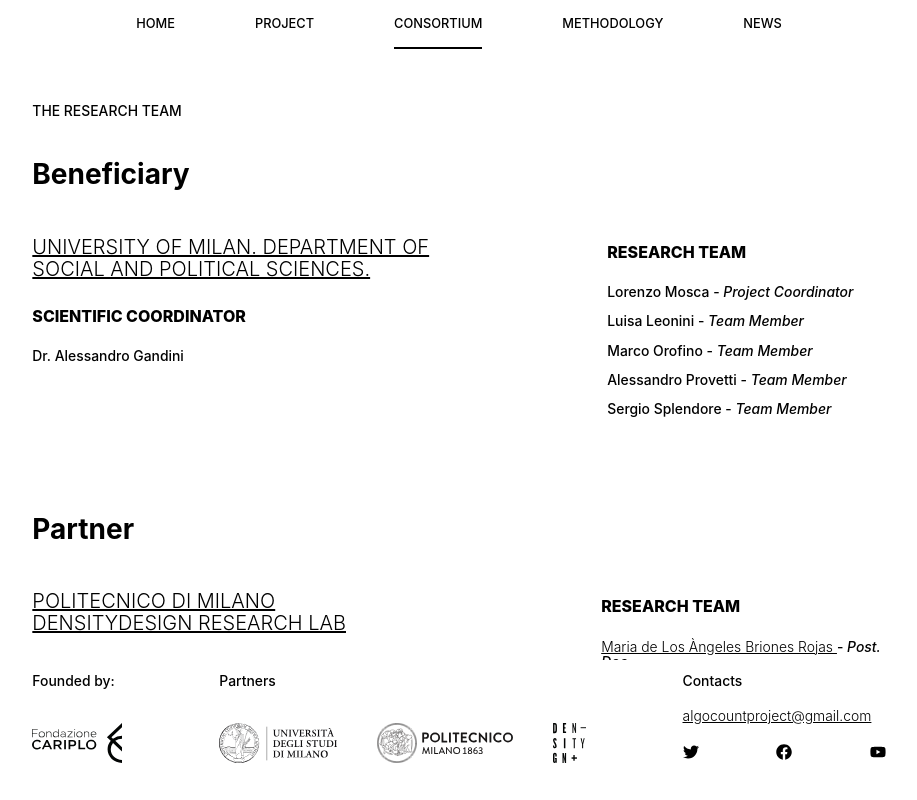
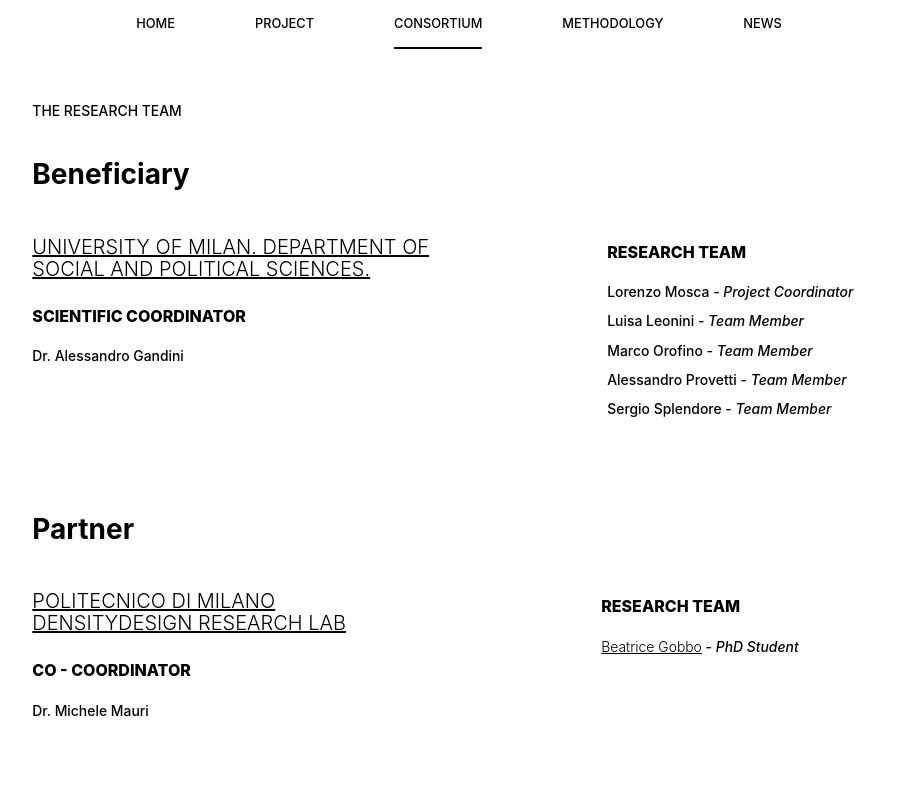
Before and after one commit to algocount/algocount, a Gatsby site: page /consortium in a window 1280 px wide. Shown: the top 800 px of the page, without its empty margins (181-1098 px from the left). Built offline with nearby package versions, Linux system fonts and the light colour scheme; Gatsby itself is replaced by a stand-in of ours.

Commit message:
Revert "edit dd"
This reverts commit 46b4b164c98570fa15df5e6f1b34941951271e8b.

```diff
--- a/src/components/footer.module.css
+++ b/src/components/footer.module.css
@@ -1,12 +1,9 @@
 .footer {
   display: grid;
   grid-template-columns: repeat(12, 1fr);
-  padding-bottom: 3vh;
-  margin-top: 3vh;
-  background-color: white;
-  bottom:0;
-  position: sticky;
-
+  margin-bottom: 5vh;
+  margin-top: 5vh;
+  background-color: transparent;
 }
 
 .footerContent {
--- a/src/components/navbar.module.css
+++ b/src/components/navbar.module.css
@@ -54,7 +54,6 @@
   text-decoration: none;
   color: black;
   backdrop-filter: blur(5px);
-  transition: opacity 5s;
 }
 
 .navbar a:hover {
--- a/src/pages/consortium.js
+++ b/src/pages/consortium.js
@@ -1,9 +1,9 @@
-import React from "react";
+import React from "react"
 
-import Layout from "../components/layout";
-import Container from "../components/container";
-import Phases from "../components/phases";
-import Header from "../components/header";
+import Layout from "../components/layout"
+import Container from "../components/container"
+import Phases from "../components/phases"
+import Header from "../components/header"
 
 export default function Consortium() {
   return (
@@ -17,30 +17,20 @@
               <div className="groups1">
                 <h3>
                   <a>
-                    University of Milan. Department of Social and Political
-                    Sciences.
+                    University of Milan. Department of Social
+                    and Political Sciences.
                   </a>
                 </h3>
                 <h4 style={{ marginTop: "3vh" }}>Scientific Coordinator</h4>
                 <p>Dr. Alessandro Gandini</p>
               </div>
               <div className="groups2">
-                <h4 style={{ marginTop: "3vh" }}>Research Team</h4>
-                <p>
-                  Lorenzo Mosca - <em>Project Coordinator</em>
-                </p>
-                <p>
-                  Luisa Leonini - <em>Team Member</em>
-                </p>
-                <p>
-                  Marco Orofino - <em>Team Member</em>
-                </p>
-                <p>
-                  Alessandro Provetti - <em>Team Member</em>
-                </p>
-                <p>
-                  Sergio Splendore - <em>Team Member</em>
-                </p>
+              <h4 style={{ marginTop: "3vh" }}>Research Team</h4>
+                <p>Lorenzo Mosca - <em>Project Coordinator</em></p>
+                <p>Luisa Leonini - <em>Team Member</em></p>
+                <p>Marco Orofino - <em>Team Member</em></p>
+                <p>Alessandro Provetti - <em>Team Member</em></p>
+                <p>Sergio Splendore - <em>Team Member</em></p>
               </div>
             </div>
 
@@ -56,19 +46,9 @@
                 <p>Dr. Michele Mauri</p>
               </div>
               <div className="groups2">
-                <h4 style={{ marginTop: "3vh" }}>Research Team</h4>
-                <p>
-                  <a>Maria de Los Àngeles Briones Rojas </a> -{" "}
-                  <em>Post. Doc </em>
-                </p>
+              <h4 style={{ marginTop: "3vh" }}>Research Team</h4>
                 <p>
                   <a>Beatrice Gobbo</a> - <em>PhD Student</em>
-                </p>
-                <p>
-                  <a>Elena Aversa</a> - <em>PhD Student</em>
-                </p>
-                <p>
-                  <a>Tommaso Elli</a> - <em>PhD Student</em>
                 </p>
               </div>
             </div>
@@ -76,5 +56,5 @@
         </main>
       </Container>
     </Layout>
-  );
+  )
 }
--- a/src/styles/global.css
+++ b/src/styles/global.css
@@ -109,12 +109,11 @@
 
 .intro{
   margin-top:5vh;
-  text-justify: newspaper;
 }
 
 .intro h1 {
   color: black;
-  font-size: 4.5em;
+  font-size: 3em;
   font-style: regular;
   line-height: 1.5em;
   font-weight: 600;
@@ -179,6 +178,7 @@
 }
 
 .parallaxLayerBase {
+
   transform: translateZ(0);
   z-index: 4;
   -webkit-backdrop-filter: blur(10px);
@@ -186,6 +186,7 @@
 }
 
 .parallaxLayerBack {
+
   transform: translateZ(-300px) scale(2);
   z-index: 3;
 }
@@ -230,6 +231,9 @@
     top: 50%;
   }
 
+  .navbar{
+    background-color: red;
+  }
 
 
   .parallaxLayerBack{
@@ -264,15 +268,59 @@
 .parallaxLayerBack{
   transform: translateZ(-100px) scale(1);
 }
+/*
+.parallaxLayer {
+  position: absolute;
+  top: 20%;
+  left: 0;
+  right: 0;
+  bottom: 0%;
+}
+
+.parallax {
+  height: 80vh;
+  overflow-x: hidden;
+  overflow-y: auto;
+  -webkit-perspective: 100px;
+  perspective: 100px;
+}
+
+.parallaxGroup {
+  position: relative;
+  height: 80vh;
+  -webkit-transform-style: preserve-3d;
+  transform-style: preserve-3d;
+}
+
+.square1{
+  top: 50%;
+  width: 250px;
+  height: 250px;
+  backdrop-filter: blur(5px);
+  border: 1px solid black;
+  animation: gradient 15s ease infinite;
+}
+
+.square2{
+  top: 100%;
+  left:33%;
+  width: 250px;
+  height: 250px;
+  backdrop-filter: blur(5px);
+  border: 1px solid black;
+  animation: gradient 15s ease infinite;
+}
+ */
+
 }
 
 
 @media only screen and (max-width: 768px) {
   h1 {
-    font-size: 2.5em;
+    font-size: 2em;
   }
 .intro h1{
-  font-size: 2.5em;
+  font-size: 2em;
 }
   h2 {
     font-size: 1.5em;
```
Also changed, not shown: src/pages/index.js (+8 -4 lines), 3 other files.
